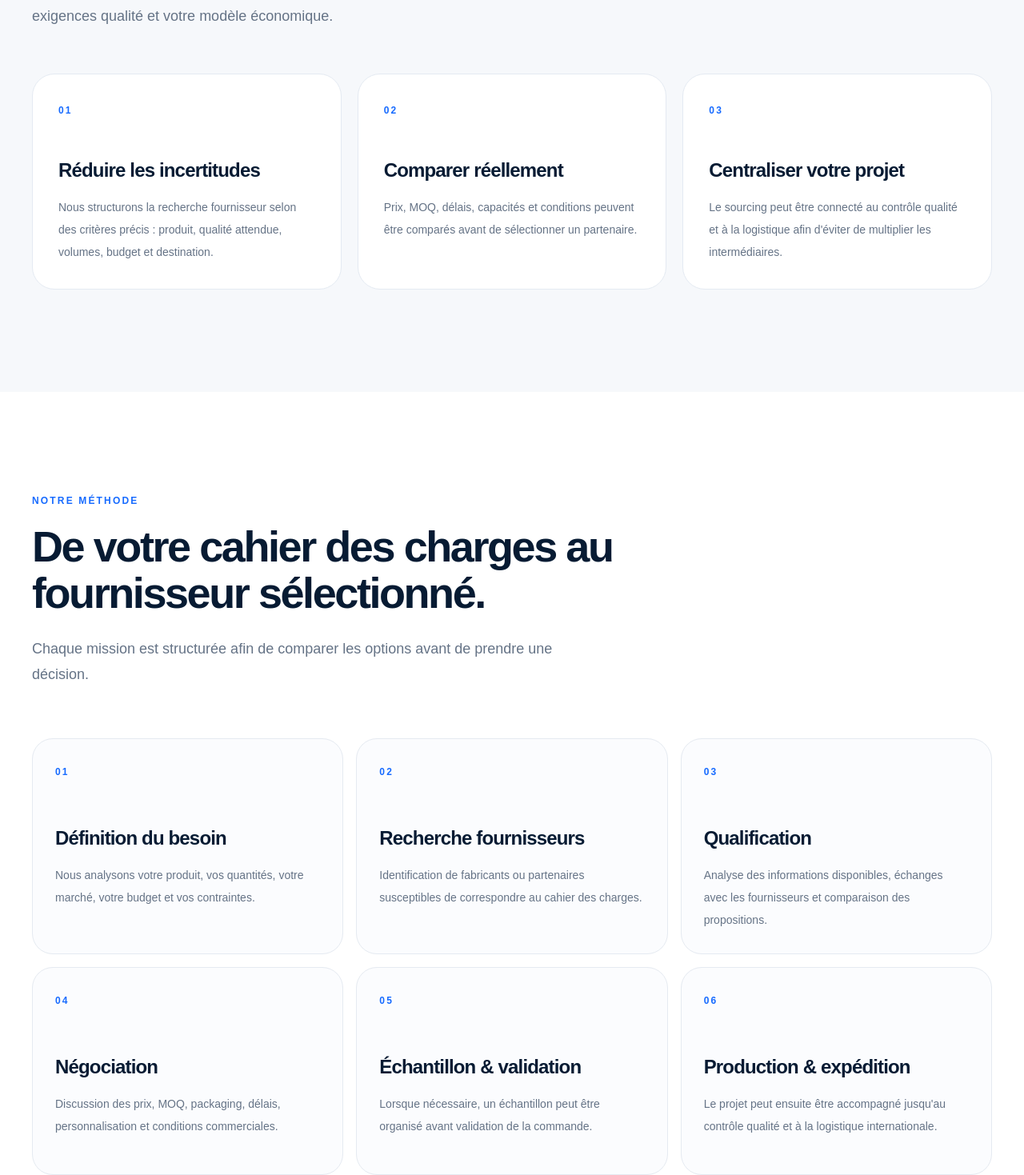
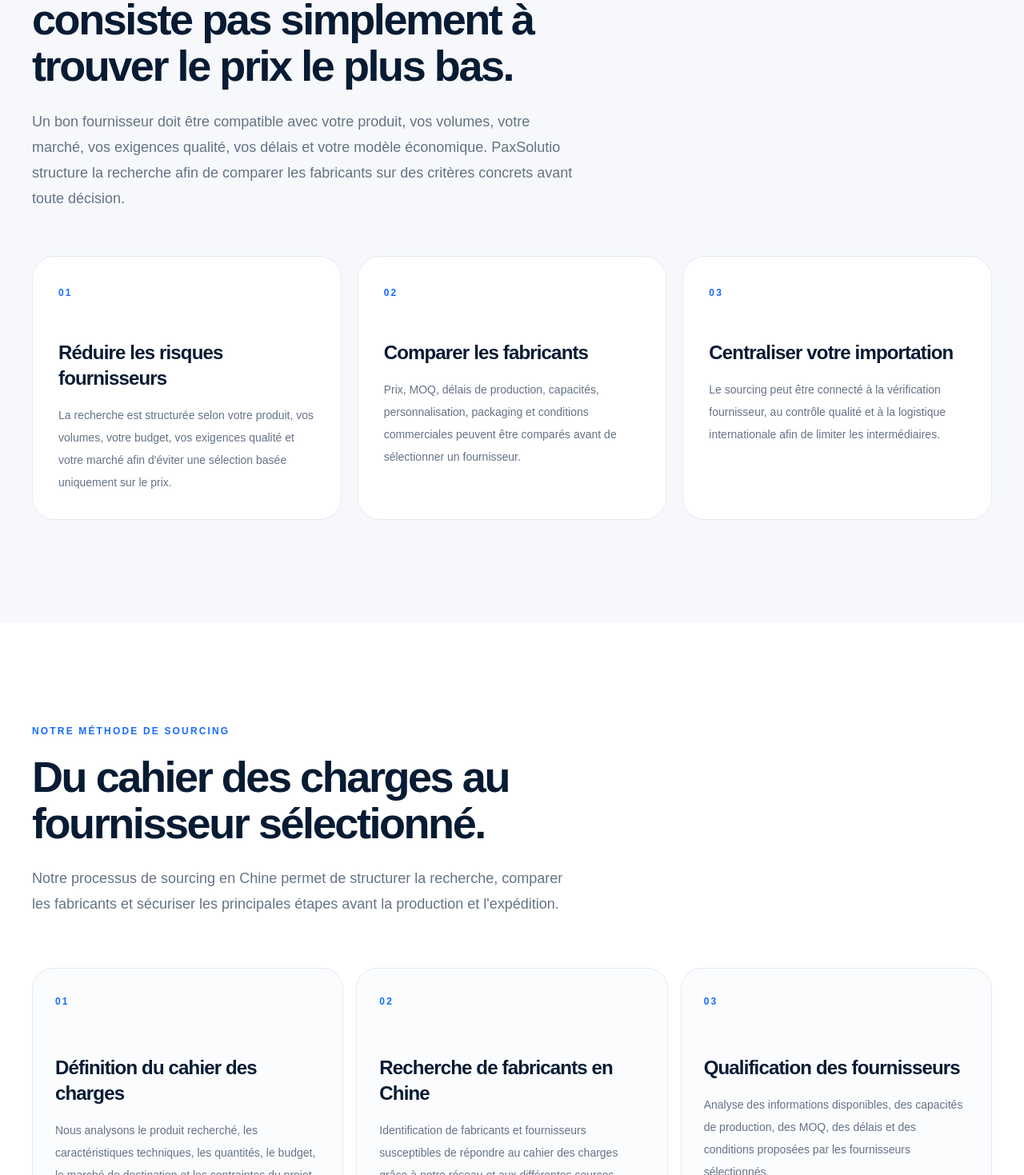
Before and after one commit to PaxSolutio/PaxSolutio, a Next.js app: page /sourcing in a window 1280 px wide. Shown: the part 1061-2530 px from the top of the page at 80% size. Built offline with nearby package versions, Linux system fonts and the light colour scheme.

Commit message:
Optimisation contenu SEO page sourcing

```diff
--- a/src/app/sourcing/page.tsx
+++ b/src/app/sourcing/page.tsx
@@ -29,108 +29,108 @@ export const metadata: Metadata = {
 const benefits = [
   {
     number: "01",
-    title: "Réduire les incertitudes",
+    title: "Réduire les risques fournisseurs",
     description:
-      "Nous structurons la recherche fournisseur selon des critères précis : produit, qualité attendue, volumes, budget et destination.",
+      "La recherche est structurée selon votre produit, vos volumes, votre budget, vos exigences qualité et votre marché afin d'éviter une sélection basée uniquement sur le prix.",
   },
   {
     number: "02",
-    title: "Comparer réellement",
+    title: "Comparer les fabricants",
     description:
-      "Prix, MOQ, délais, capacités et conditions peuvent être comparés avant de sélectionner un partenaire.",
+      "Prix, MOQ, délais de production, capacités, personnalisation, packaging et conditions commerciales peuvent être comparés avant de sélectionner un fournisseur.",
   },
   {
     number: "03",
-    title: "Centraliser votre projet",
+    title: "Centraliser votre importation",
     description:
-      "Le sourcing peut être connecté au contrôle qualité et à la logistique afin d'éviter de multiplier les intermédiaires.",
+      "Le sourcing peut être connecté à la vérification fournisseur, au contrôle qualité et à la logistique internationale afin de limiter les intermédiaires.",
   },
 ];
 
 const process = [
   {
     number: "01",
-    title: "Définition du besoin",
+    title: "Définition du cahier des charges",
     description:
-      "Nous analysons votre produit, vos quantités, votre marché, votre budget et vos contraintes.",
+      "Nous analysons le produit recherché, les caractéristiques techniques, les quantités, le budget, le marché de destination et les contraintes du projet.",
   },
   {
     number: "02",
-    title: "Recherche fournisseurs",
+    title: "Recherche de fabricants en Chine",
     description:
-      "Identification de fabricants ou partenaires susceptibles de correspondre au cahier des charges.",
+      "Identification de fabricants et fournisseurs susceptibles de répondre au cahier des charges grâce à notre réseau et aux différentes sources disponibles.",
   },
   {
     number: "03",
-    title: "Qualification",
+    title: "Qualification des fournisseurs",
     description:
-      "Analyse des informations disponibles, échanges avec les fournisseurs et comparaison des propositions.",
+      "Analyse des informations disponibles, des capacités de production, des MOQ, des délais et des conditions proposées par les fournisseurs sélectionnés.",
   },
   {
     number: "04",
-    title: "Négociation",
+    title: "Comparaison & négociation",
     description:
-      "Discussion des prix, MOQ, packaging, délais, personnalisation et conditions commerciales.",
+      "Comparaison des offres et négociation des prix, quantités minimales, délais, packaging, personnalisation et conditions commerciales.",
   },
   {
     number: "05",
     title: "Échantillon & validation",
     description:
-      "Lorsque nécessaire, un échantillon peut être organisé avant validation de la commande.",
+      "Lorsque le projet le nécessite, des échantillons peuvent être organisés afin de vérifier le produit avant le lancement de la production.",
   },
   {
     number: "06",
-    title: "Production & expédition",
+    title: "Production, contrôle & expédition",
     description:
-      "Le projet peut ensuite être accompagné jusqu'au contrôle qualité et à la logistique internationale.",
+      "Après validation, le projet peut être suivi jusqu'à la production, au contrôle qualité et à l'organisation du transport international.",
   },
 ];
 
 const offers = [
   {
-    title: "Recherche fabricant",
+    title: "Recherche de fabricants",
     description:
-      "Identification de fournisseurs adaptés au produit et aux critères du projet.",
+      "Identification de fabricants et fournisseurs en Chine selon votre produit, vos volumes et vos critères.",
   },
   {
     title: "Comparatif fournisseurs",
     description:
-      "Analyse structurée des différentes propositions obtenues.",
+      "Comparaison des prix, MOQ, délais, capacités de production et conditions commerciales.",
   },
   {
-    title: "Négociation commerciale",
+    title: "Négociation fournisseur",
     description:
-      "Prix, quantités, conditions, délais et modalités de production.",
+      "Négociation des tarifs, quantités, délais, packaging, personnalisation et modalités de commande.",
   },
   {
     title: "Échantillonnage",
     description:
-      "Organisation d'échantillons lorsqu'une validation physique est nécessaire.",
+      "Organisation et suivi d'échantillons afin de valider le produit avant la production.",
   },
   {
     title: "Private Label",
     description:
-      "Étude des possibilités de personnalisation, packaging et identité de marque.",
+      "Recherche de solutions pour votre marque : logo, packaging, couleurs, accessoires et personnalisation.",
   },
   {
     title: "Développement produit",
     description:
-      "Accompagnement lorsqu'un produit nécessite des modifications ou spécifications particulières.",
+      "Accompagnement OEM et ODM lorsqu'un produit nécessite des modifications ou un cahier des charges spécifique.",
   },
   {
-    title: "Supplier Verification",
+    title: "Vérification fournisseur",
     description:
-      "Vérification complémentaire du fournisseur avant engagement lorsque nécessaire.",
+      "Vérification complémentaire du fabricant ou du fournisseur avant engagement et lancement de commande.",
   },
   {
     title: "Contrôle qualité",
     description:
-      "Inspection potentielle de la marchandise avant son expédition.",
+      "Organisation possible d'une inspection de la marchandise avant son expédition.",
   },
   {
-    title: "Logistique",
+    title: "Logistique internationale",
     description:
-      "Coordination du transport avec la solution adaptée au volume et à la destination.",
+      "Coordination du transport maritime, aérien, ferroviaire ou routier selon le volume et la destination.",
   },
 ];
 
@@ -140,10 +140,10 @@ export default function SourcingPage() {
       <Header />
 
       <ServiceHero
-        eyebrow="Sourcing International"
-        title="Trouvez les bons fournisseurs."
-        highlightedText="Construisez une meilleure supply chain."
-        description="PaxSolutio accompagne les entreprises dans l'identification, la qualification et la négociation avec des fournisseurs adaptés à leurs projets d'importation."
+        eyebrow="Sourcing en Chine"
+        title="Sourcing en Chine : trouvez les bons fournisseurs."
+        highlightedText="Construisez une supply chain plus fiable."
+        description="PaxSolutio accompagne les entreprises dans la recherche, la qualification et la négociation avec des fabricants et fournisseurs en Chine, jusqu'au contrôle qualité et à l'organisation de l'importation."
         primaryCta="Lancer un sourcing"
         primaryHref="/#project"
         secondaryCta="Découvrir notre méthode"
@@ -151,23 +151,23 @@ export default function SourcingPage() {
       />
 
       <ServiceBenefits
-        title="Le sourcing ne consiste pas simplement à trouver un prix."
-        intro="Le bon fournisseur doit être compatible avec votre produit, votre marché, vos exigences qualité et votre modèle économique."
+        title="Le sourcing en Chine ne consiste pas simplement à trouver le prix le plus bas."
+        intro="Un bon fournisseur doit être compatible avec votre produit, vos volumes, votre marché, vos exigences qualité, vos délais et votre modèle économique. PaxSolutio structure la recherche afin de comparer les fabricants sur des critères concrets avant toute décision."
         benefits={benefits}
       />
 
       <div id="process">
         <ServiceProcess
-          eyebrow="Notre méthode"
-          title="De votre cahier des charges au fournisseur sélectionné."
-          description="Chaque mission est structurée afin de comparer les options avant de prendre une décision."
+          eyebrow="Notre méthode de sourcing"
+          title="Du cahier des charges au fournisseur sélectionné."
+          description="Notre processus de sourcing en Chine permet de structurer la recherche, comparer les fabricants et sécuriser les principales étapes avant la production et l'expédition."
           steps={process}
         />
       </div>
 
       <ServiceOfferGrid
-        eyebrow="Services sourcing"
-        title="Une mission adaptée au niveau d'accompagnement dont vous avez besoin."
+        eyebrow="Services de sourcing"
+        title="Un accompagnement adapté à chaque étape de votre projet d'importation."
         offers={offers}
       />
 
```
